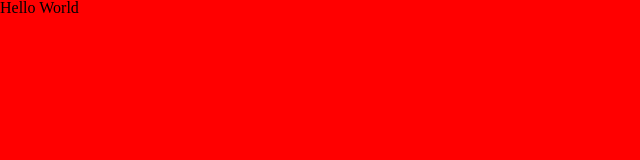
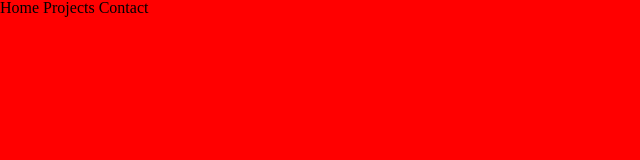
Before and after one commit to IreeHale/Portfolio, a plain HTML site: page index.html in a window 1280 px wide. Shown: the full height of the page, 0-640 px from the left. Drawn offline with Linux system fonts and the light colour scheme.

Commit message:
working on nav bar

```diff
--- a/index.html
+++ b/index.html
@@ -8,6 +8,10 @@
             <link rel="stylesheet" href="reset.css">
         </head>
         <body>
-            <h1>Hello World</h1>
+            <nav>
+                <a>Home</a>
+                <a>Projects</a>
+                <a>Contact</a>
+            </nav>
         </body>
     </html>
--- a/styles.css
+++ b/styles.css
@@ -1,3 +1,3 @@
 body{
-    background-color: red
+    background-color: red;
 }
```
